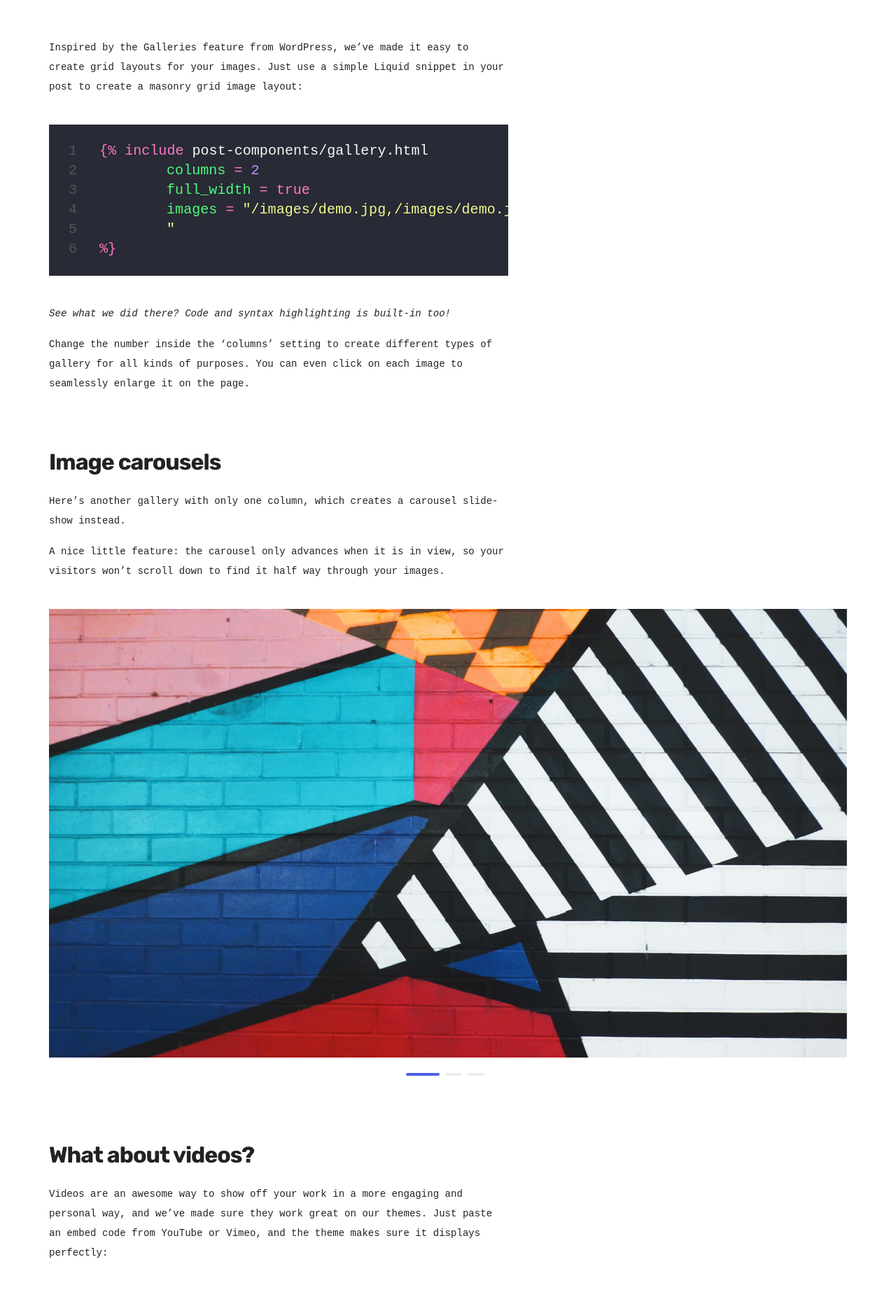
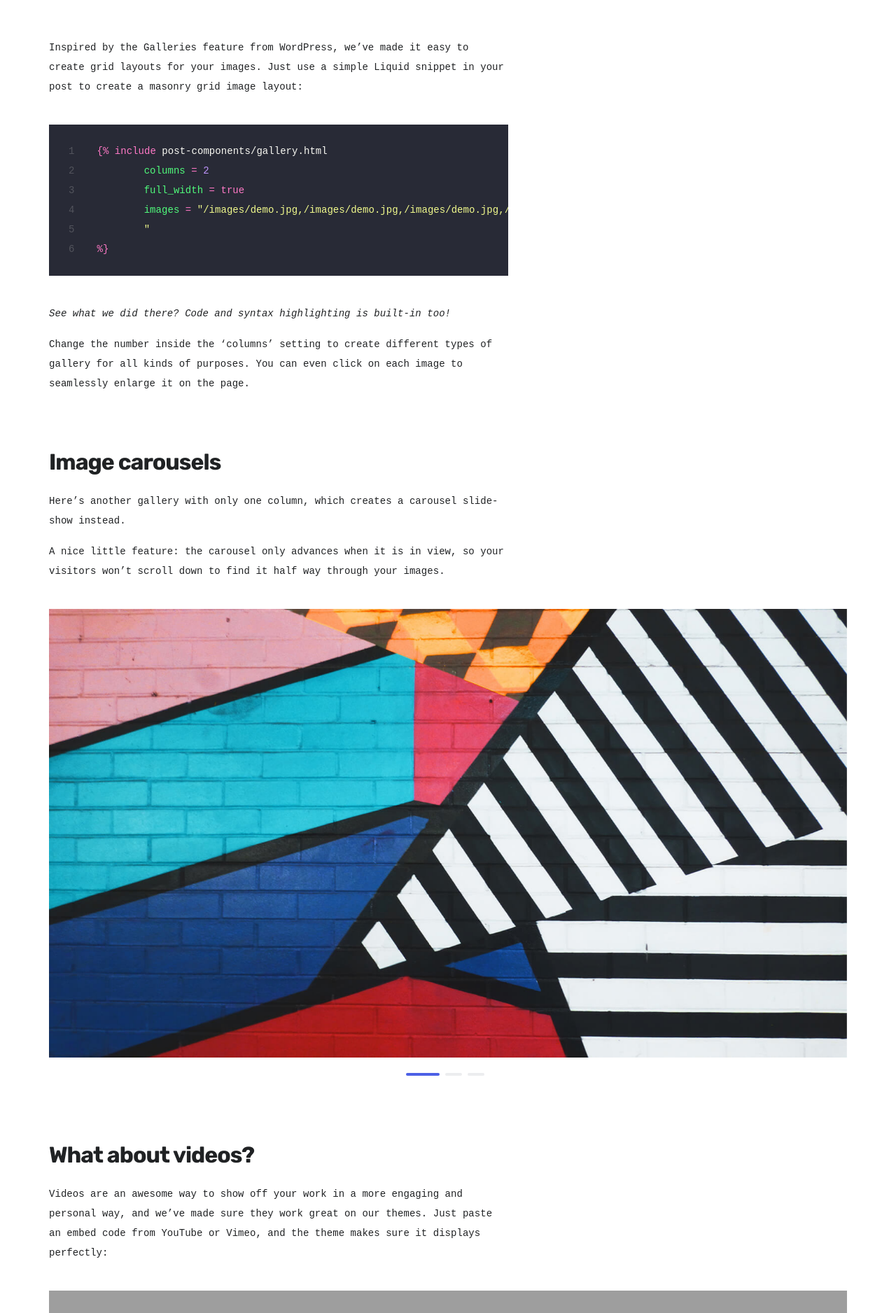
Before and after one commit to kletobias/kletobias.github.io, a Jekyll site: the page built from _posts/2019-06-30-demo-post.md, in a window 1280 px wide. Shown: the part 3844-5720 px from the top of the page at 70% size. Built offline with Jekyll 4.4.1, drawn with Linux system fonts in a browser that asks for light colours; nearby versions of some CDN libraries; some web fonts are replaced; grey boxes are pictures that could not be loaded.

Commit message:
that was not a good change

```diff
--- a/_sass/_typography.scss
+++ b/_sass/_typography.scss
@@ -229,11 +229,13 @@
 
 code {
   background-color: #c6eae9;
-  border: 0.5px none #369176;
+  border: 0.5px none #0c7068;
+}
+
+code {
   font-family: $inline_code_font;
   font-weight: 400;
-//  font-size: $p-size;
-  font-size: 15pt;
+  font-size: $p-size;
   line-height: $p-lineheight;
   letter-spacing: $p-spacing;
   white-space: nowrap;
```
